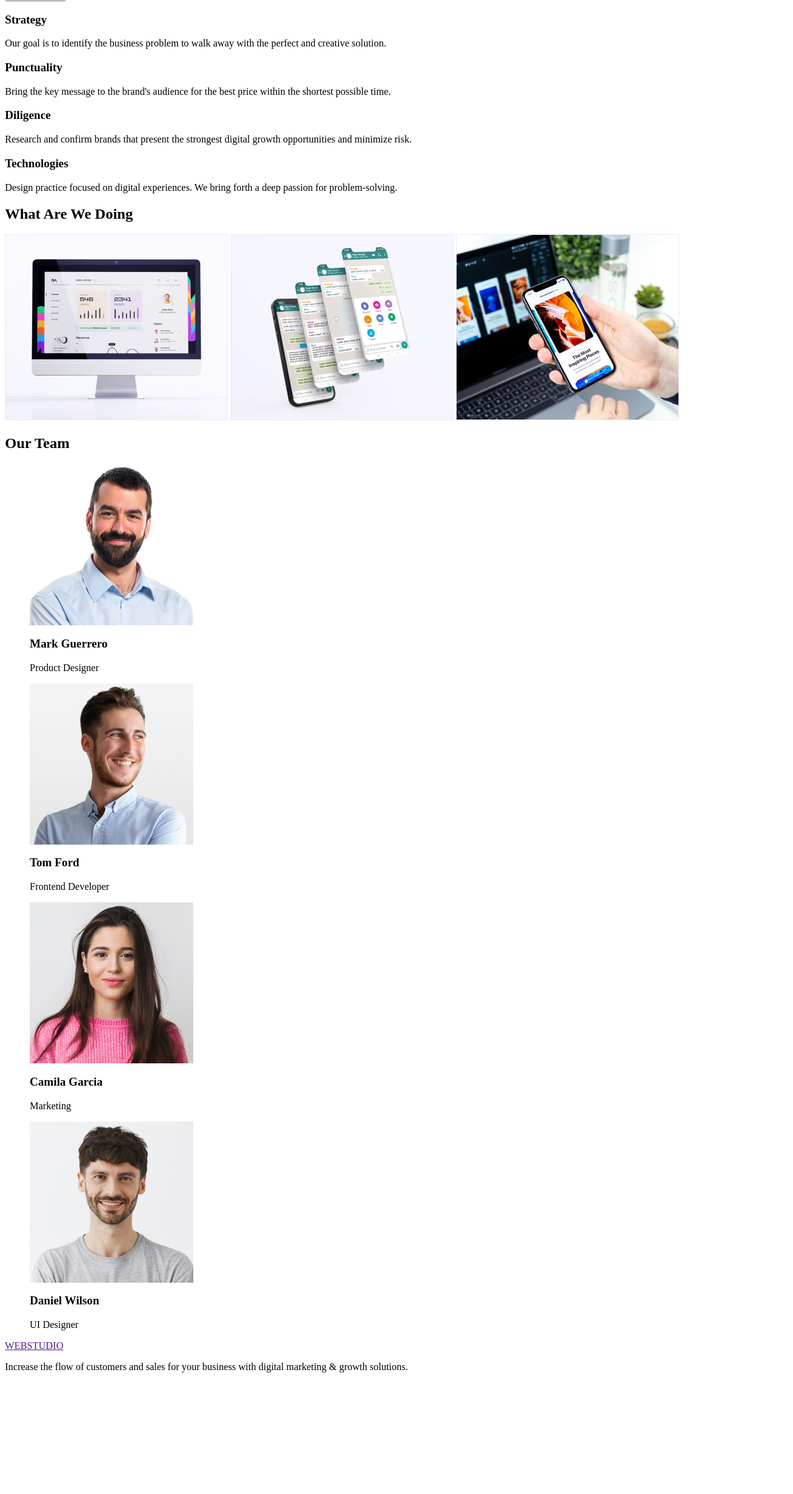
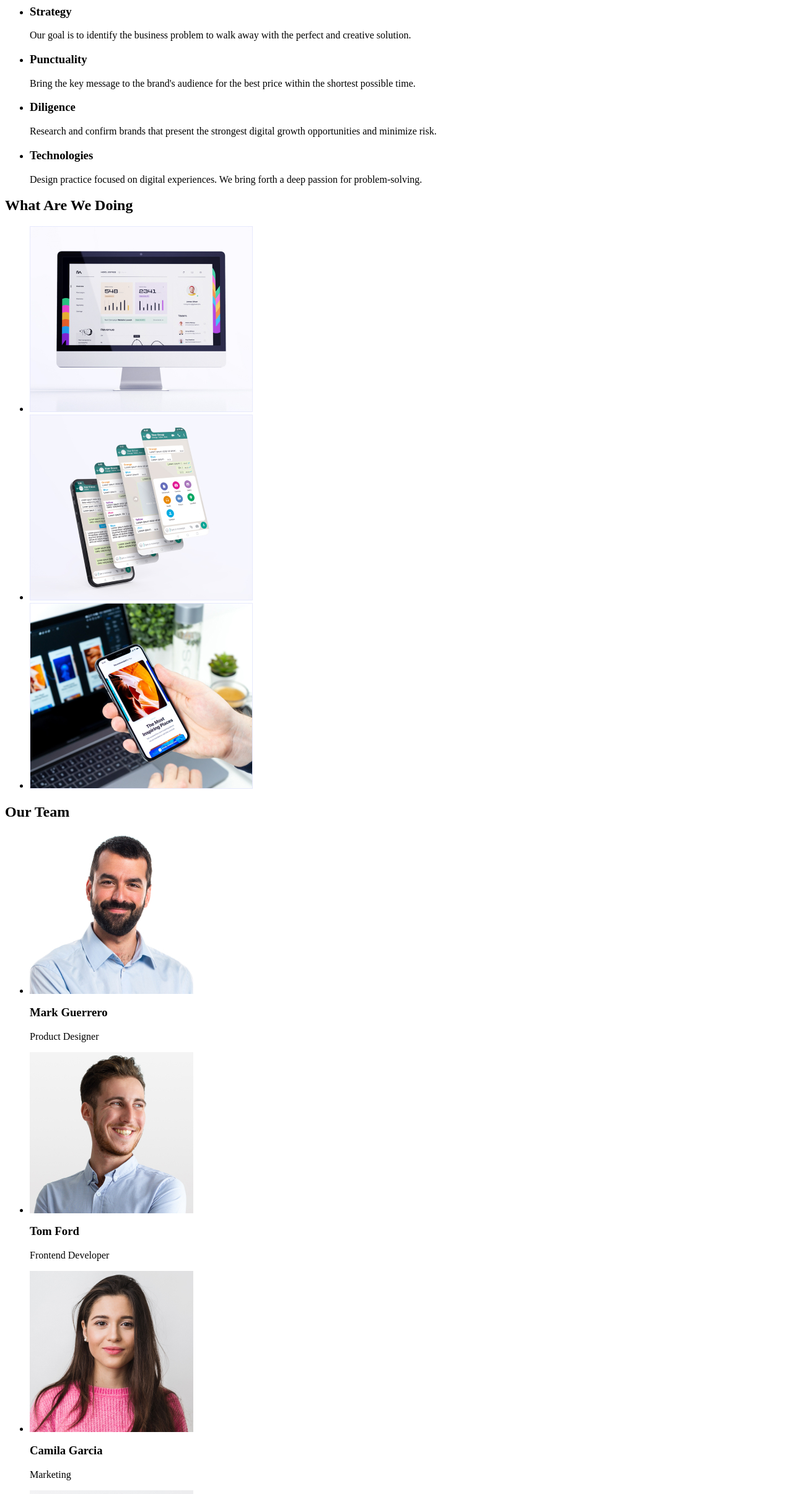
Before and after one commit to BondarTaras/goit-markup-hw-01, a plain HTML site: page index.html in a window 1280 px wide. Shown: the part 179-2590 px from the top of the page at 62% size. Before the commit the page ends 2410 px from the top, so only its background shows below. Drawn offline with Linux system fonts and the light colour scheme.

Commit message:
Розділ макету на секції

```diff
--- a/index.html
+++ b/index.html
@@ -1,7 +1,8 @@
 !<!DOCTYPE html>
 <html lamg="en">
-<head> <!--Службова інформація-->
-<meta charset="UTF-8"/>
+  <head>
+    <!--Службова інформація-->
+    <meta charset="UTF-8" />
     <title>WEBSTUDIO</title>
   </head>
   <body>
@@ -16,52 +17,128 @@
       <a href="tel:+11 (000) 111-11-11">+11 (000) 111-11-11</a>
     </header>
     <main>
-<div>
+      <!-- Hero-->
+      <section>
         <h1>Effective Solutions for Your Business</h1>
         <button type="button">Order Service</button>
-</div>
-<div>
-<h3>Strategy</h3><p>Our goal is to identify the business problem to walk away with the perfect and creative solution.</p>
-<h3>Punctuality</h3><p>Bring the key message to the brand's audience for the best price within the shortest possible time.</p>
-<h3>Diligence</h3><p>Research and confirm brands that present the strongest digital growth opportunities and minimize risk.</p>
-<h3>Technologies</h3><p>Design practice focused on digital experiences. We bring forth a deep passion for problem-solving.</p>
-</div>
+      </section>
+      <!--Section1-->
+      <section>
+        <ul>
+          <li>
+            <h3>Strategy</h3>
+            <p>
+              Our goal is to identify the business problem to walk away with the
+              perfect and creative solution.
+            </p>
+          </li>
+          <li>
+            <h3>Punctuality</h3>
+            <p>
+              Bring the key message to the brand's audience for the best price
+              within the shortest possible time.
+            </p>
+          </li>
+          <li>
+            <h3>Diligence</h3>
+            <p>
+              Research and confirm brands that present the strongest digital
+              growth opportunities and minimize risk.
+            </p>
+          </li>
+          <li>
+            <h3>Technologies</h3>
+            <p>
+              Design practice focused on digital experiences. We bring forth a
+              deep passion for problem-solving.
+            </p>
+          </li>
+        </ul>
+        <!--Section2-->
+      </section>
+      <!--Section2-->
+      <section>
         <h2>What Are We Doing</h2>
-<img src="images/Rectangle 71.jpg"
+        <ul>
+          <li>
+            <img
+              src="images/Rectangle 71.jpg"
               alt="A computer with an open personal profile"
               width="360"
-height="300"/>
-<img src="images/Rectangle 71 (1).jpg"
+              height="300"
+            />
+          </li>
+          <li>
+            <img
+              src="images/Rectangle 71 (1).jpg"
               alt="Phone with open applications"
               width="360"
-height="300"/>
-<img src="images/Rectangle 71 (2).jpg"
+              height="300"
+            />
+          </li>
+          <li>
+            <img
+              src="images/Rectangle 71 (2).jpg"
               alt="The application is open on the computer and phone"
               width="360"
-height="300"/>
-<div><h2>Our Team</h2>
-<figure>
-<img src="images/Mark.jpg"alt="Photo Mark"width="264"height="260"/>
-<figcaption><h3>Mark Guerrero</h3>Product Designer</figcaption>
-</figure>
-<figure>
-<img src="images/Tom.jpg" alt="Photo Tom" width="264" height="260" />
-<figcaption><h3>Tom Ford</h3>Frontend Developer</figcaption>
-</figure>
-<figure>
-<img src="images/Camila.jpg" alt="Photo Camila" width="264" height="260" />
-<figcaption><h3>Camila Garcia</h3>Marketing</figcaption>
-</figure>
-<figure>
-<img src="images/Daniel.jpg" alt="Photo Daniel" width="264" height="260" />
-<figcaption><h3>Daniel Wilson</h3>UI Designer</figcaption>
-</figure>
-</div>
+              height="300"
+            />
+          </li>
+        </ul>
+      </section>
+      <!--Section3-->
+      <section>
+        <h2>Our Team</h2>
+        <ul>
+          <li>
+            <img
+              src="images/Mark.jpg"
+              alt="Photo Mark"
+              width="264"
+              height="260"
+            />
+            <h3>Mark Guerrero</h3>
+            <p>Product Designer</p>
+          </li>
+          <li>
+            <img
+              src="images/Tom.jpg"
+              alt="Photo Tom"
+              width="264"
+              height="260"
+            />
+            <h3>Tom Ford</h3>
+            <p>Frontend Developer</p>
+          </li>
+          <li>
+            <img
+              src="images/Camila.jpg"
+              alt="Photo Camila"
+              width="264"
+              height="260"
+            />
+            <h3>Camila Garcia</h3>
+            <p>Marketing</p>
+          </li>
+          <li>
+            <img
+              src="images/Daniel.jpg"
+              alt="Photo Daniel"
+              width="264"
+              height="260"
+            />
+            <h3>Daniel Wilson</h3>
+            <p>UI Designer</p>
+          </li>
+        </ul>
+      </section>
     </main>
     <footer>
-<div><a href=""> <span>WEB</span>STUDIO</a>
-<p>Increase the flow of customers and sales for your business with digital marketing & growth solutions.</p>
-</div>
+        <a href=""> <span>WEB</span>STUDIO</a>
+        <p>
+          Increase the flow of customers and sales for your business with
+          digital marketing & growth solutions.
+        </p>
     </footer>
   </body>
 </html>
```
Lines whose indentation alone changed are shown as unchanged.
